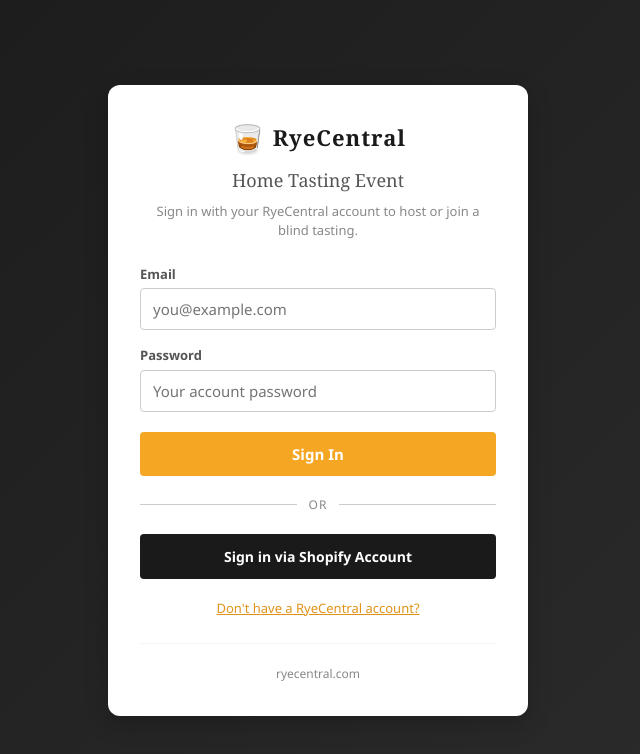
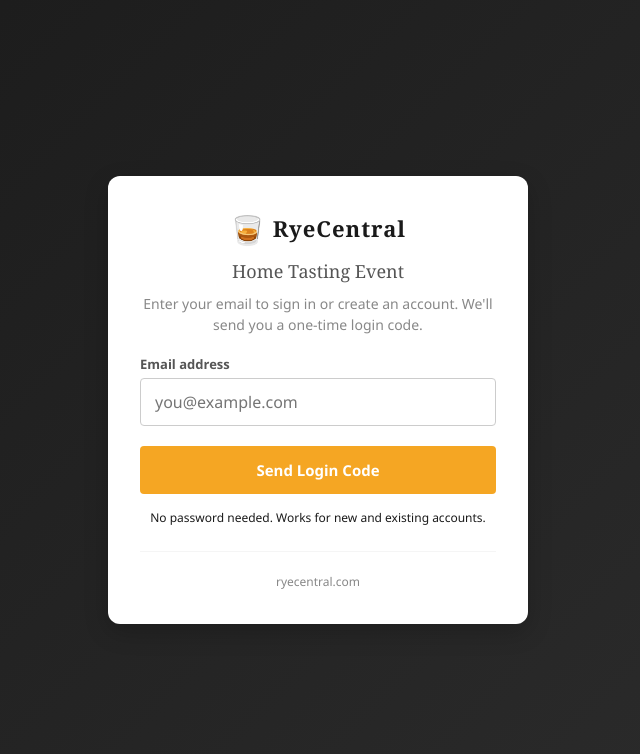
Before and after one commit to RyeCentral/ryecentral-tasting-app, a React (Create React App) app in the folder client/: page /join in a window 1280 px wide. Shown: the top 754 px of the page, without its empty margins (322-962 px from the left). Built offline with nearby package versions, Linux system fonts and the light colour scheme.

Commit message:
Switch to passwordless one-time code login (no password needed)

```diff
--- a/client/src/components/auth/LoginPage.js
+++ b/client/src/components/auth/LoginPage.js
@@ -1,30 +1,38 @@
 /**
- * LoginPage — Shopify customer account login for the tasting app.
+ * LoginPage — Passwordless one-time code login.
  *
- * Supports two flows:
- *   1. Email + password (classic Shopify accounts)
- *   2. Link to Shopify account login (passwordless / Shop app)
+ * Two-step flow:
+ *   1. Enter email → "Send Code" button
+ *   2. Enter 6-digit code → "Verify" button → signed in
  *
- * Styled to match the RyeCentral brand.
+ * No password needed. Works for new and existing users.
  */
 
-import React, { useState } from 'react';
+import React, { useState, useRef, useEffect } from 'react';
 import { useAuth } from '../../contexts/AuthContext';
 
-const SHOPIFY_ACCOUNT_URL = 'https://shopify.com/73079357688/account';
-
 export default function LoginPage() {
-  const { login } = useAuth();
+  const { sendCode, verifyCode } = useAuth();
   const [email, setEmail] = useState('');
-  const [password, setPassword] = useState('');
+  const [code, setCode] = useState(['', '', '', '', '', '']);
+  const [step, setStep] = useState('email'); // 'email' | 'code'
   const [error, setError] = useState('');
   const [loading, setLoading] = useState(false);
-  const [mode, setMode] = useState('login'); // 'login' | 'info'
+  const [codeSent, setCodeSent] = useState(false);
+  const [resendTimer, setResendTimer] = useState(0);
+  const codeRefs = useRef([]);
 
-  const handleLogin = async (e) => {
+  // Countdown timer for resend
+  useEffect(() => {
+    if (resendTimer <= 0) return;
+    const t = setTimeout(() => setResendTimer(resendTimer - 1), 1000);
+    return () => clearTimeout(t);
+  }, [resendTimer]);
+
+  const handleSendCode = async (e) => {
     e.preventDefault();
-    if (!email.trim() || !password.trim()) {
-      setError('Please enter your email and password');
+    if (!email.trim() || !email.includes('@')) {
+      setError('Please enter a valid email address.');
       return;
     }
 
@@ -32,13 +40,110 @@
     setError('');
 
     try {
-      await login(email.trim(), password.trim());
-      // AuthContext handles redirect via isAuthenticated change
+      await sendCode(email.trim());
+      setCodeSent(true);
+      setStep('code');
+      setResendTimer(60);
+      // Focus first code input
+      setTimeout(() => codeRefs.current[0]?.focus(), 100);
     } catch (err) {
       setError(err.message);
     } finally {
       setLoading(false);
     }
+  };
+
+  const handleCodeChange = (index, value) => {
+    // Only allow digits
+    const digit = value.replace(/\D/g, '').slice(-1);
+    const newCode = [...code];
+    newCode[index] = digit;
+    setCode(newCode);
+    setError('');
+
+    // Auto-advance to next input
+    if (digit && index < 5) {
+      codeRefs.current[index + 1]?.focus();
+    }
+
+    // Auto-submit when all 6 digits entered
+    if (digit && index === 5) {
+      const fullCode = newCode.join('');
+      if (fullCode.length === 6) {
+        handleVerifyCode(fullCode);
+      }
+    }
+  };
+
+  const handleCodeKeyDown = (index, e) => {
+    if (e.key === 'Backspace' && !code[index] && index > 0) {
+      codeRefs.current[index - 1]?.focus();
+    }
+  };
+
+  const handleCodePaste = (e) => {
+    e.preventDefault();
+    const pasted = e.clipboardData.getData('text').replace(/\D/g, '').slice(0, 6);
+    if (pasted.length > 0) {
+      const newCode = [...code];
+      for (let i = 0; i < 6; i++) {
+        newCode[i] = pasted[i] || '';
+      }
+      setCode(newCode);
+      // Focus appropriate input
+      const nextEmpty = pasted.length < 6 ? pasted.length : 5;
+      codeRefs.current[nextEmpty]?.focus();
+      // Auto-submit if full code pasted
+      if (pasted.length === 6) {
+        handleVerifyCode(pasted);
+      }
+    }
+  };
+
+  const handleVerifyCode = async (codeStr) => {
+    const fullCode = codeStr || code.join('');
+    if (fullCode.length !== 6) {
+      setError('Please enter the full 6-digit code.');
+      return;
+    }
+
+    setLoading(true);
+    setError('');
+
+    try {
+      await verifyCode(email.trim(), fullCode);
+      // AuthContext handles state update → ProtectedRoute lets them through
+    } catch (err) {
+      setError(err.message);
+      setCode(['', '', '', '', '', '']);
+      codeRefs.current[0]?.focus();
+    } finally {
+      setLoading(false);
+    }
+  };
+
+  const handleResend = async () => {
+    if (resendTimer > 0) return;
+    setLoading(true);
+    setError('');
+    setCode(['', '', '', '', '', '']);
+
+    try {
+      await sendCode(email.trim());
+      setResendTimer(60);
+      codeRefs.current[0]?.focus();
+    } catch (err) {
+      setError(err.message);
+    } finally {
+      setLoading(false);
+    }
+  };
+
+  const handleBackToEmail = () => {
+    setStep('email');
+    setCode(['', '', '', '', '', '']);
+    setError('');
+    setCodeSent(false);
   };
 
   return (
@@ -51,131 +156,109 @@
             <span style={styles.logoText}>RyeCentral</span>
           </div>
           <h1 style={styles.title}>Home Tasting Event</h1>
-          <p style={styles.subtitle}>
-            Sign in with your RyeCentral account to host or join a blind tasting.
-          </p>
         </div>
 
-        {mode === 'login' && (
+        {step === 'email' && (
           <>
-            {/* Login Form */}
-            <form onSubmit={handleLogin} style={styles.form}>
-              {error && (
-                <div style={styles.error}>
-                  {error}
-                </div>
-              )}
+            <p style={styles.subtitle}>
+              Enter your email to sign in or create an account. We'll send you a one-time login code.
+            </p>
+
+            <form onSubmit={handleSendCode} style={styles.form}>
+              {error && <div style={styles.error}>{error}</div>}
 
               <div style={styles.field}>
-                <label style={styles.label} htmlFor="email">Email</label>
+                <label style={styles.label} htmlFor="email">Email address</label>
                 <input
                   id="email"
                   type="email"
                   value={email}
-                  onChange={(e) => setEmail(e.target.value)}
+                  onChange={(e) => { setEmail(e.target.value); setError(''); }}
                   placeholder="you@example.com"
                   style={styles.input}
                   autoComplete="email"
-                  disabled={loading}
-                />
-              </div>
-
-              <div style={styles.field}>
-                <label style={styles.label} htmlFor="password">Password</label>
-                <input
-                  id="password"
-                  type="password"
-                  value={password}
-                  onChange={(e) => setPassword(e.target.value)}
-                  placeholder="Your account password"
-                  style={styles.input}
-                  autoComplete="current-password"
+                  autoFocus
                   disabled={loading}
                 />
               </div>
 
               <button
                 type="submit"
-                style={styles.loginBtn}
-                disabled={loading}
+                style={styles.primaryBtn}
+                disabled={loading || !email.trim()}
               >
-                {loading ? 'Signing in...' : 'Sign In'}
+                {loading ? 'Sending...' : 'Send Login Code'}
               </button>
             </form>
 
-            {/* Divider */}
-            <div style={styles.divider}>
-              <span style={styles.dividerLine} />
-              <span style={styles.dividerText}>or</span>
-              <span style={styles.dividerLine} />
-            </div>
-
-            {/* Shopify Account Login (passwordless) */}
-            <a
-              href={SHOPIFY_ACCOUNT_URL}
-              target="_blank"
-              rel="noopener noreferrer"
-              style={styles.shopifyBtn}
-            >
-              Sign in via Shopify Account
-            </a>
-
-            {/* Help text */}
-            <div style={styles.helpSection}>
-              <button
-                onClick={() => setMode('info')}
-                style={styles.helpLink}
-              >
-                Don't have a RyeCentral account?
-              </button>
-            </div>
+            <p style={styles.hint}>
+              No password needed. Works for new and existing accounts.
+            </p>
           </>
         )}
 
-        {mode === 'info' && (
-          <div style={styles.infoSection}>
-            <h3 style={styles.infoTitle}>Create Your Free Account</h3>
-            <p style={styles.infoText}>
-              To use the Home Tasting Event app, you need a free RyeCentral customer account.
-              Creating one takes just a few seconds.
+        {step === 'code' && (
+          <>
+            <p style={styles.subtitle}>
+              We sent a 6-digit code to<br />
+              <strong style={{ color: 'var(--rc-black)' }}>{email}</strong>
             </p>
 
-            <ol style={styles.steps}>
-              <li style={styles.step}>
-                <strong>Visit</strong>{' '}
-                <a
-                  href={SHOPIFY_ACCOUNT_URL}
-                  target="_blank"
-                  rel="noopener noreferrer"
-                  style={styles.link}
-                >
-                  RyeCentral Account Page
-                </a>
-              </li>
-              <li style={styles.step}>
-                Enter your email address
-              </li>
-              <li style={styles.step}>
-                Check your email for a one-time login code
-              </li>
-              <li style={styles.step}>
-                Once logged in, come back here and sign in
-              </li>
-            </ol>
+            {error && <div style={styles.error}>{error}</div>}
 
-            <p style={styles.infoNote}>
-              RyeCentral uses Shopify's passwordless login. You'll receive a
-              one-time code by email each time you sign in — no password needed
-              if you use the Shopify Account option above.
-            </p>
+            {/* 6-digit code input */}
+            <div style={styles.codeContainer} onPaste={handleCodePaste}>
+              {code.map((digit, i) => (
+                <input
+                  key={i}
+                  ref={(el) => (codeRefs.current[i] = el)}
+                  type="text"
+                  inputMode="numeric"
+                  maxLength={1}
+                  value={digit}
+                  onChange={(e) => handleCodeChange(i, e.target.value)}
+                  onKeyDown={(e) => handleCodeKeyDown(i, e)}
+                  style={{
+                    ...styles.codeInput,
+                    borderColor: digit ? 'var(--rc-orange)' : 'var(--rc-gray-300)',
+                  }}
+                  disabled={loading}
+                  autoFocus={i === 0}
+                />
+              ))}
+            </div>
 
             <button
-              onClick={() => setMode('login')}
-              style={styles.backBtn}
+              type="button"
+              onClick={() => handleVerifyCode()}
+              style={styles.primaryBtn}
+              disabled={loading || code.join('').length !== 6}
             >
-              Back to Sign In
+              {loading ? 'Verifying...' : 'Sign In'}
             </button>
-          </div>
+
+            {/* Resend / change email */}
+            <div style={styles.actions}>
+              <button
+                onClick={handleResend}
+                disabled={resendTimer > 0 || loading}
+                style={{
+                  ...styles.textBtn,
+                  opacity: resendTimer > 0 ? 0.5 : 1,
+                }}
+              >
+                {resendTimer > 0 ? `Resend code (${resendTimer}s)` : 'Resend code'}
+              </button>
+              <span style={styles.dot}>·</span>
+              <button onClick={handleBackToEmail} style={styles.textBtn}>
+                Change email
+              </button>
+            </div>
+
+            <p style={styles.hint}>
+              Check your inbox and spam folder. The code expires in 10 minutes.
+            </p>
+          </>
         )}
 
         {/* Footer */}
@@ -214,7 +297,7 @@
   },
   header: {
     textAlign: 'center',
-    marginBottom: 'var(--space-lg)',
+    marginBottom: 8,
   },
   logo: {
     display: 'flex',
@@ -241,10 +324,12 @@
     marginTop: 4,
   },
   subtitle: {
-    fontSize: 13,
+    fontSize: 14,
     color: 'var(--rc-gray-500)',
     marginTop: 8,
+    marginBottom: 20,
     lineHeight: 1.5,
+    textAlign: 'center',
   },
   form: {
     display: 'flex',
@@ -262,16 +347,16 @@
     color: 'var(--rc-gray-700)',
   },
   input: {
-    padding: '10px 12px',
+    padding: '12px 14px',
     border: '1.5px solid var(--rc-gray-300)',
     borderRadius: 'var(--radius-sm)',
-    fontSize: 15,
+    fontSize: 16,
     fontFamily: 'var(--font-main)',
     outline: 'none',
     transition: 'border-color 0.2s',
   },
-  loginBtn: {
-    padding: '12px',
+  primaryBtn: {
+    padding: '14px',
     background: 'var(--rc-orange)',
     color: 'var(--rc-white)',
     border: 'none',
@@ -283,36 +368,6 @@
     marginTop: 4,
     transition: 'background 0.2s',
   },
-  divider: {
-    display: 'flex',
-    alignItems: 'center',
-    gap: 12,
-    margin: '20px 0',
-  },
-  dividerLine: {
-    flex: 1,
-    height: 1,
-    background: 'var(--rc-gray-300)',
-  },
-  dividerText: {
-    fontSize: 12,
-    color: 'var(--rc-gray-500)',
-    textTransform: 'uppercase',
-    letterSpacing: 1,
-  },
-  shopifyBtn: {
-    display: 'block',
-    textAlign: 'center',
-    padding: '12px',
-    background: 'var(--rc-black)',
-    color: 'var(--rc-white)',
-    borderRadius: 'var(--radius-sm)',
-    fontSize: 14,
-    fontWeight: 600,
-    textDecoration: 'none',
-    fontFamily: 'var(--font-main)',
-    transition: 'opacity 0.2s',
-  },
   error: {
     padding: '10px 12px',
     background: '#fef2f2',
@@ -321,12 +376,36 @@
     color: '#dc2626',
     fontSize: 13,
     lineHeight: 1.4,
+    textAlign: 'center',
+    marginBottom: 4,
   },
-  helpSection: {
+  codeContainer: {
+    display: 'flex',
+    gap: 8,
+    justifyContent: 'center',
+    marginBottom: 20,
+  },
+  codeInput: {
+    width: 48,
+    height: 56,
     textAlign: 'center',
-    marginTop: 'var(--space-md)',
+    fontSize: 24,
+    fontWeight: 700,
+    fontFamily: "'Courier New', monospace",
+    border: '2px solid var(--rc-gray-300)',
+    borderRadius: 10,
+    outline: 'none',
+    transition: 'border-color 0.2s',
+    caretColor: 'var(--rc-orange)',
   },
-  helpLink: {
+  actions: {
+    display: 'flex',
+    alignItems: 'center',
+    justifyContent: 'center',
+    gap: 8,
+    marginTop: 16,
+  },
+  textBtn: {
     background: 'none',
     border: 'none',
     color: 'var(--rc-orange-dark)',
@@ -334,57 +413,18 @@
     cursor: 'pointer',
     textDecoration: 'underline',
     fontFamily: 'var(--font-main)',
+    padding: 0,
   },
-  infoSection: {
-    padding: '4px 0',
+  dot: {
+    color: 'var(--rc-gray-400)',
+    fontSize: 13,
   },
-  infoTitle: {
-    fontFamily: 'var(--font-heading)',
-    fontSize: 18,
-    color: 'var(--rc-black)',
-    marginBottom: 12,
-  },
-  infoText: {
-    fontSize: 14,
-    color: 'var(--rc-gray-700)',
-    lineHeight: 1.6,
-    marginBottom: 16,
-  },
-  steps: {
-    listStyle: 'decimal',
-    paddingLeft: 20,
-    margin: '16px 0',
-  },
-  step: {
-    fontSize: 14,
-    color: 'var(--rc-gray-700)',
-    lineHeight: 1.8,
-  },
-  link: {
-    color: 'var(--rc-orange-dark)',
-    fontWeight: 600,
-  },
-  infoNote: {
+  hint: {
     fontSize: 12,
-    color: 'var(--rc-gray-500)',
-    lineHeight: 1.5,
+    color: 'var(--rc-gray-400)',
+    textAlign: 'center',
     marginTop: 16,
-    padding: '10px 12px',
-    background: 'var(--rc-gray-100)',
-    borderRadius: 'var(--radius-sm)',
-  },
-  backBtn: {
-    display: 'block',
-    width: '100%',
-    padding: '10px',
-    marginTop: 16,
-    background: 'var(--rc-gray-100)',
-    color: 'var(--rc-gray-700)',
-    border: '1px solid var(--rc-gray-300)',
-    borderRadius: 'var(--radius-sm)',
-    fontSize: 14,
-    cursor: 'pointer',
-    fontFamily: 'var(--font-main)',
+    lineHeight: 1.4,
   },
   footer: {
     textAlign: 'center',
```
Also changed, not shown: client/src/contexts/AuthContext.js (+22 -17 lines), 2 other files (tests, documents, lock files or other folders).
